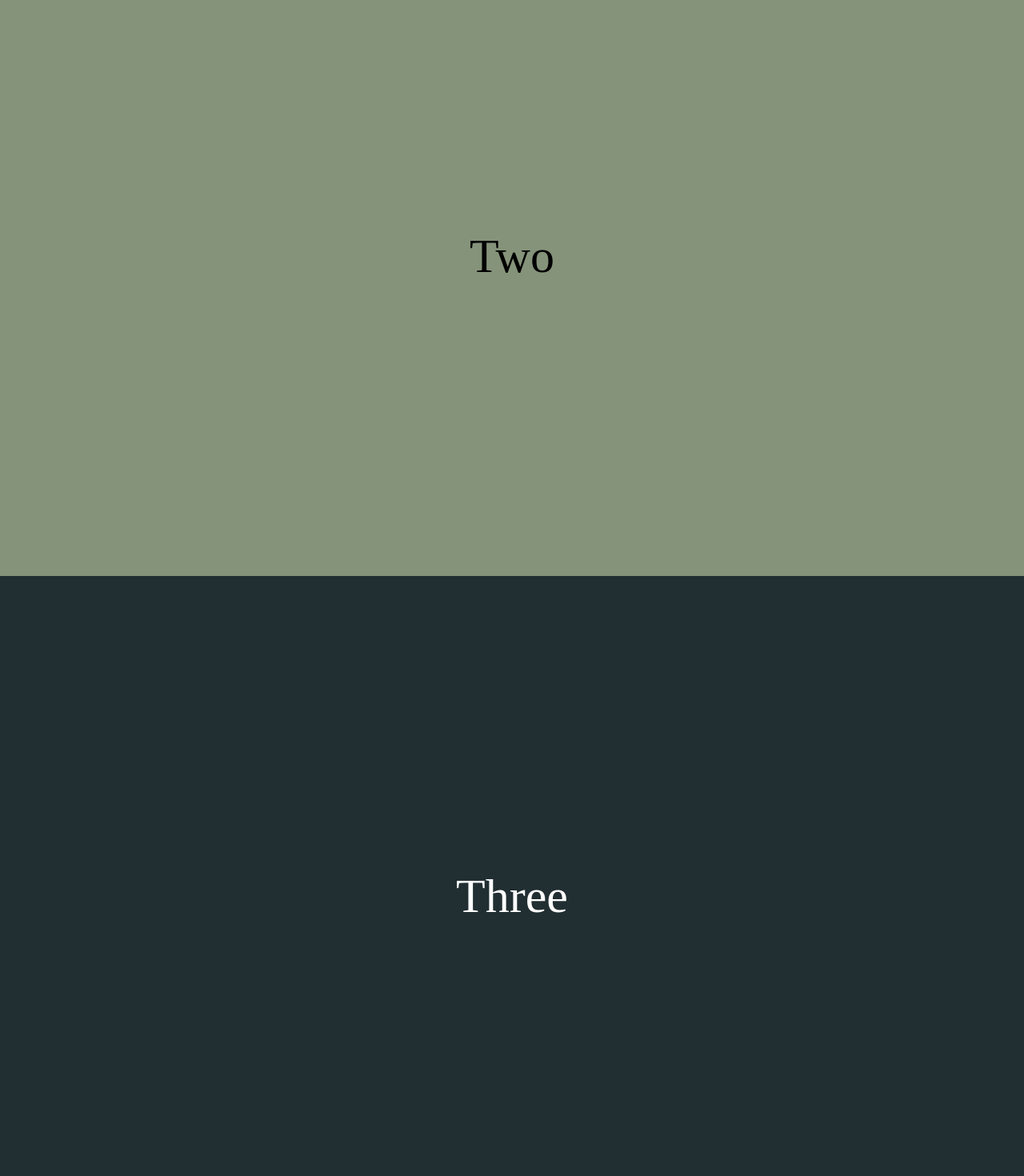
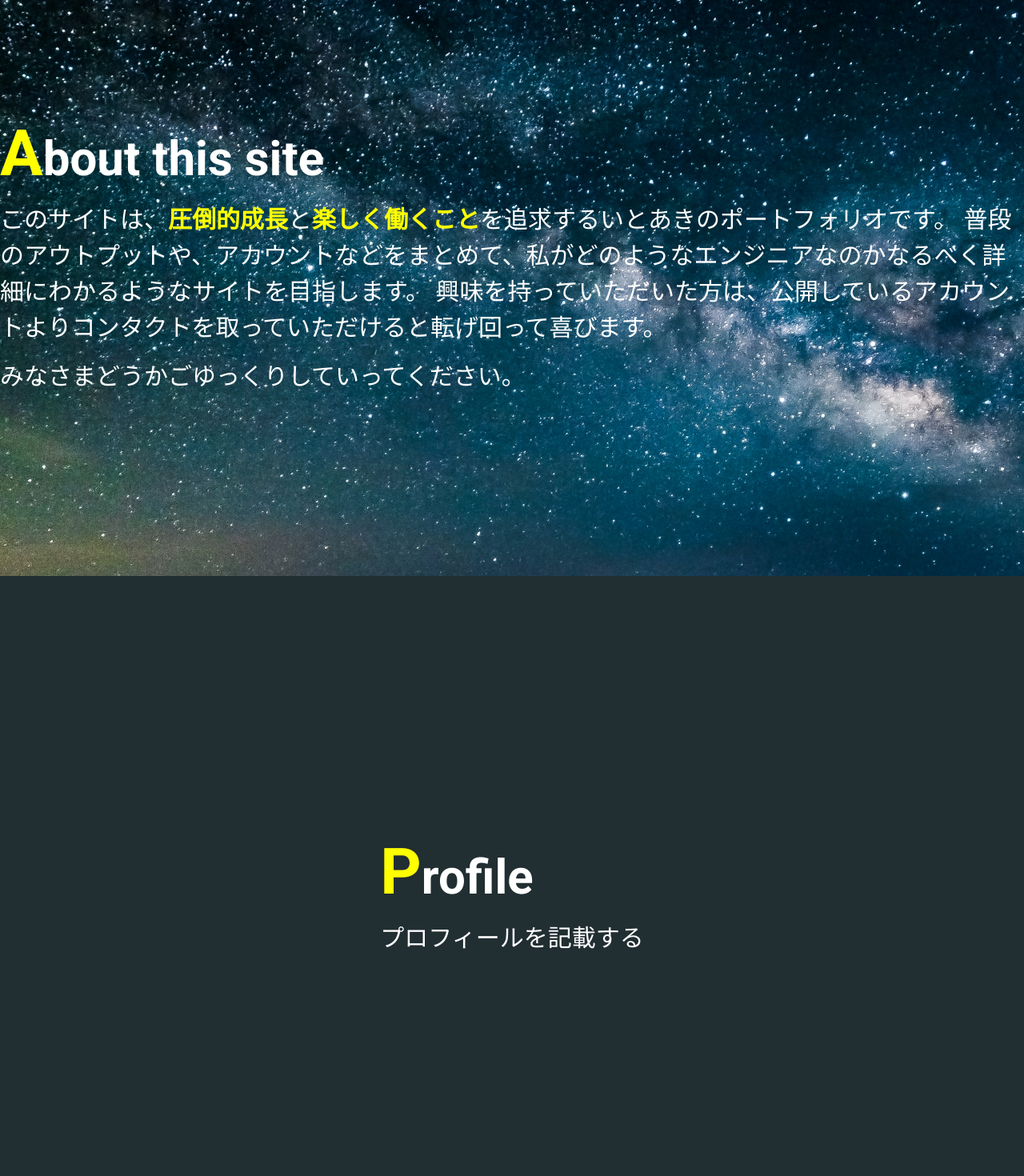
Before and after one commit to itoaki/itoaki.github.io, a Nuxt app: page / in a window 1280 px wide. Shown: the part 880-2350 px from the top of the page at 80% size. Built offline with nearby package versions, Linux system fonts and the light colour scheme.

Commit message:
add parallax second page

```diff
--- /dev/null
+++ b/layouts/top.vue
@@ -0,0 +1,6 @@
+<template>
+  <v-app>
+    <!-- content -->
+    <nuxt />
+  </v-app>
+</template>zx
--- a/pages/index.vue
+++ b/pages/index.vue
@@ -18,16 +18,41 @@
       />
     </div>
     <div class="block block-two">
-      <p>Two</p>
+      <div>
+        <h2><span class="title_one">A</span>bout this site</h2>
+        <p>
+          このサイトは、<span class="inpact">圧倒的成長</span>と<span class="inpact">楽しく働くこと</span>を追求するいとあきのポートフォリオです。
+          普段のアウトプットや、アカウントなどをまとめて、私がどのようなエンジニアなのかなるべく詳細にわかるようなサイトを目指します。
+          興味を持っていただいた方は、公開しているアカウントよりコンタクトを取っていただけると転げ回って喜びます。
+        </P>
+        <p>
+          みなさまどうかごゆっくりしていってください。
+        </P>
+      </div>
     </div>
     <div class="block block-three">
-      <p>Three</p>
+      <div>
+        <h2><span class="title_one">P</span>rofile</h2>
+        <p>
+          プロフィールを記載する
+        </P>
+      </div>
     </div>
     <div class="block block-four">
-      <p>Four</p>
+      <div>
+        <h2><span class="title_one">T</span>able of contents</h2>
+        <p>
+          ページへのリンクを貼る
+        </P>
+      </div>
     </div>
     <div class="block block-five">
-      <p>Five</p>
+      <div>
+        <h2><span class="title_one">C</span>areer</h2>
+        <p>
+          経歴をはる
+        </P>
+      </div>
     </div>
   </div>
 </template>
@@ -51,13 +76,26 @@ export default {
   position: sticky;
   top: 0;
 }
+
+h2 {
+  font-size: 60px;
+}
+
 p {
-  display: inline-block;
-  font-size: 60px;
-  font-family: 'Great Vibes', cursive;
-  padding: 0;
-  margin: 0;
+  font-size: 30px;
 }
+
+.title_one {
+  font-size: 80px;
+  color:yellow;
+  font-weight: bold;
+}
+
+.inpact {
+  color:yellow;
+  font-weight: bold;
+}
+
 .block-one {
   background: #212E32;
   color: #ffffff;
@@ -67,33 +105,30 @@ p {
 .vue-typer .custom.char.typed {
   color: #ffffff;
 }
+
 .vue-typer .custom.caret {
   background-color: #ffffff;
 }
+
 .block-two {
-  background: #85937A;
-  z-index: 200;
-}
-.block-three {
-  background: #212E32;
-  color: #fff;
-  z-index: 300;
-}
-.block-four {
-  background: #85937A;
-  z-index: 400;
-}
-.block-five {
-  background: #212E32;
-  color: #fff;
-  z-index: 500;
-}
-/*
-.block-five {
   background: #85937A;
   background-image: url("/images/amanogawa.jpg");
   color: #ffffff;
   z-index: 110;
 }
-*/
+
+.block-three {
+  background: #212E32;
+  color: #fff;
+  z-index: 120;
+}
+.block-four {
+  background: #85937A;
+  z-index: 130;
+}
+.block-five {
+  background: #212E32;
+  color: #fff;
+  z-index: 140;
+}
 </style>
```
Also changed, not shown: static/images/amanogawa.jpg (added).
